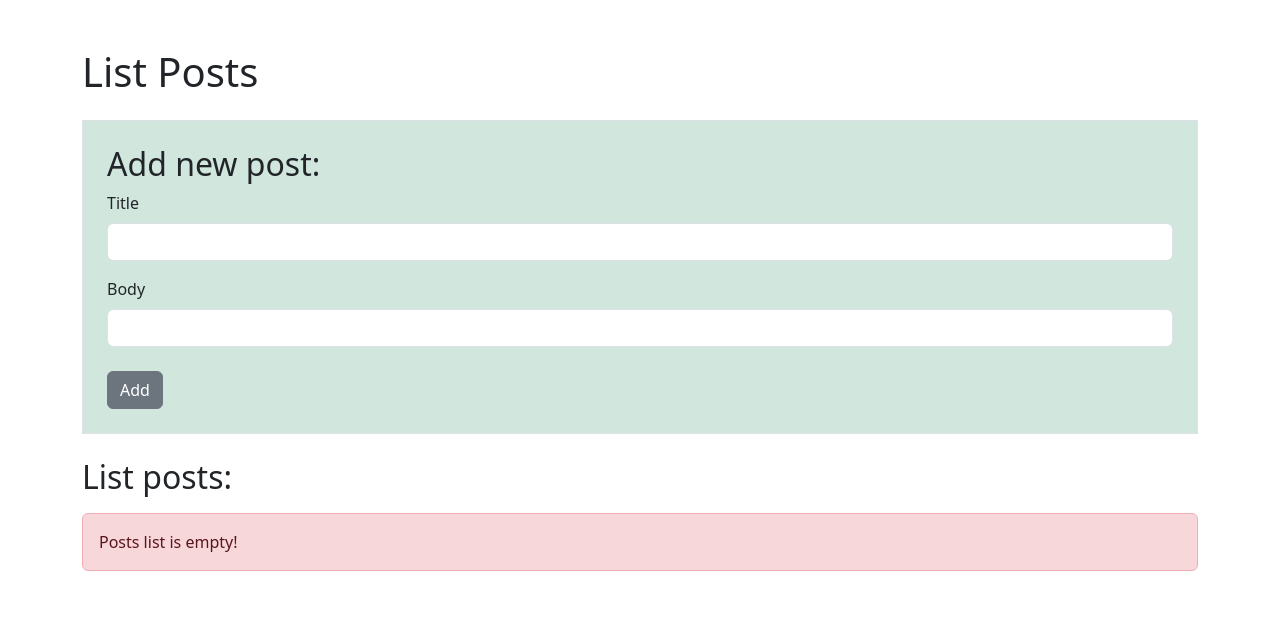
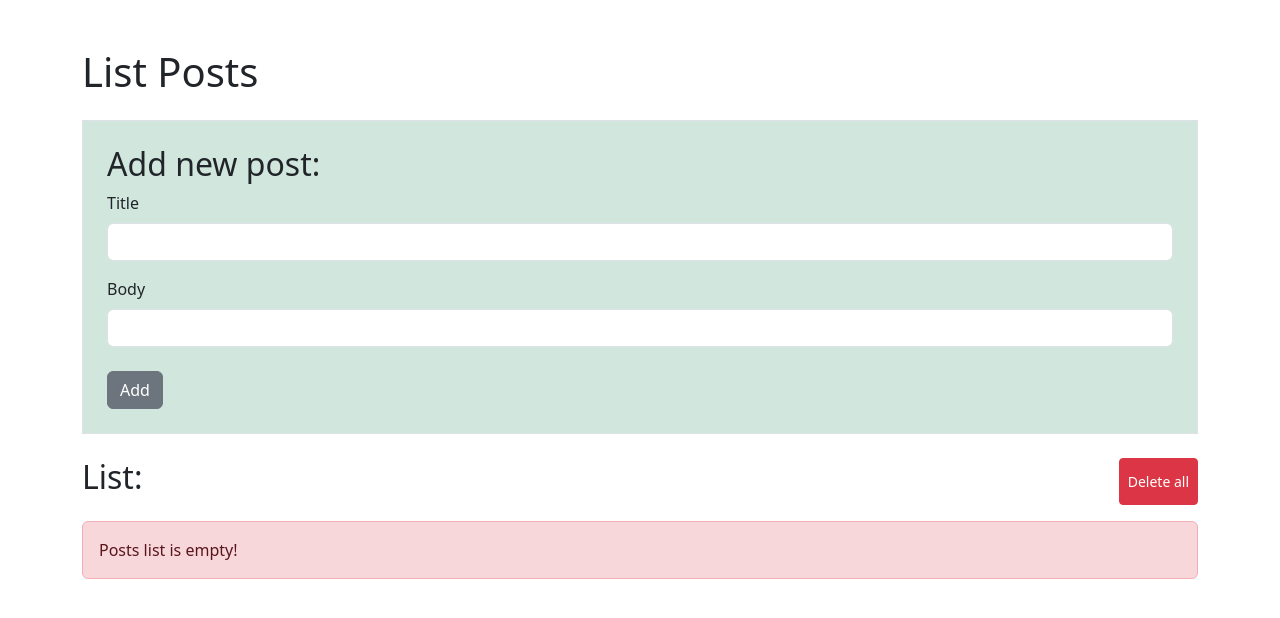
Before and after one commit to Manzadey/vue-project, a Vue app: page / in a window 1280 px wide. Shown: the top 618 px of the page. Built offline with nearby package versions, Linux system fonts and the light colour scheme.

Commit message:
add delete all posts button

```diff
--- a/src/App.vue
+++ b/src/App.vue
@@ -67,6 +67,12 @@ export default defineComponent({
 
     closeAlert(id) {
       this.messages = this.messages.filter(message => message.id !== id);
+    },
+
+    deletePosts() {
+      this.posts = [];
+
+      this.updateStoragePosts();
     }
   }
 })
@@ -85,7 +91,7 @@ export default defineComponent({
         <Alert v-for="message in messages" :key="message.id" v-if="messages.length > 0" :message="message.text" :type="message.type" :id="message.id" @close="closeAlert"/>
       </div>
 
-      <List :posts="posts" @delete="deletePost"/>
+      <List :posts="posts" @delete="deletePost" @deleteAll="deletePosts"/>
     </div>
   </section>
 </template>
--- a/src/components/List.vue
+++ b/src/components/List.vue
@@ -10,6 +10,9 @@
   methods: {
     deletePost(id) {
       this.$emit('delete', id);
+    },
+    deletePosts() {
+      this.$emit('deleteAll');
     }
   }
 }
@@ -17,7 +20,10 @@
 
 <template>
   <div>
-    <h2>List posts:</h2>
+    <div class="d-flex justify-content-between">
+      <h2>List:</h2>
+      <button class="btn btn-danger btn-sm" @click.prevent="deletePosts">Delete all</button>
+    </div>
     <div class="mt-3">
       <ul class="list-group" v-if="posts.length > 0">
         <li class="list-group-item" v-for="post in posts">
```
Lines whose indentation alone changed are shown as unchanged.
